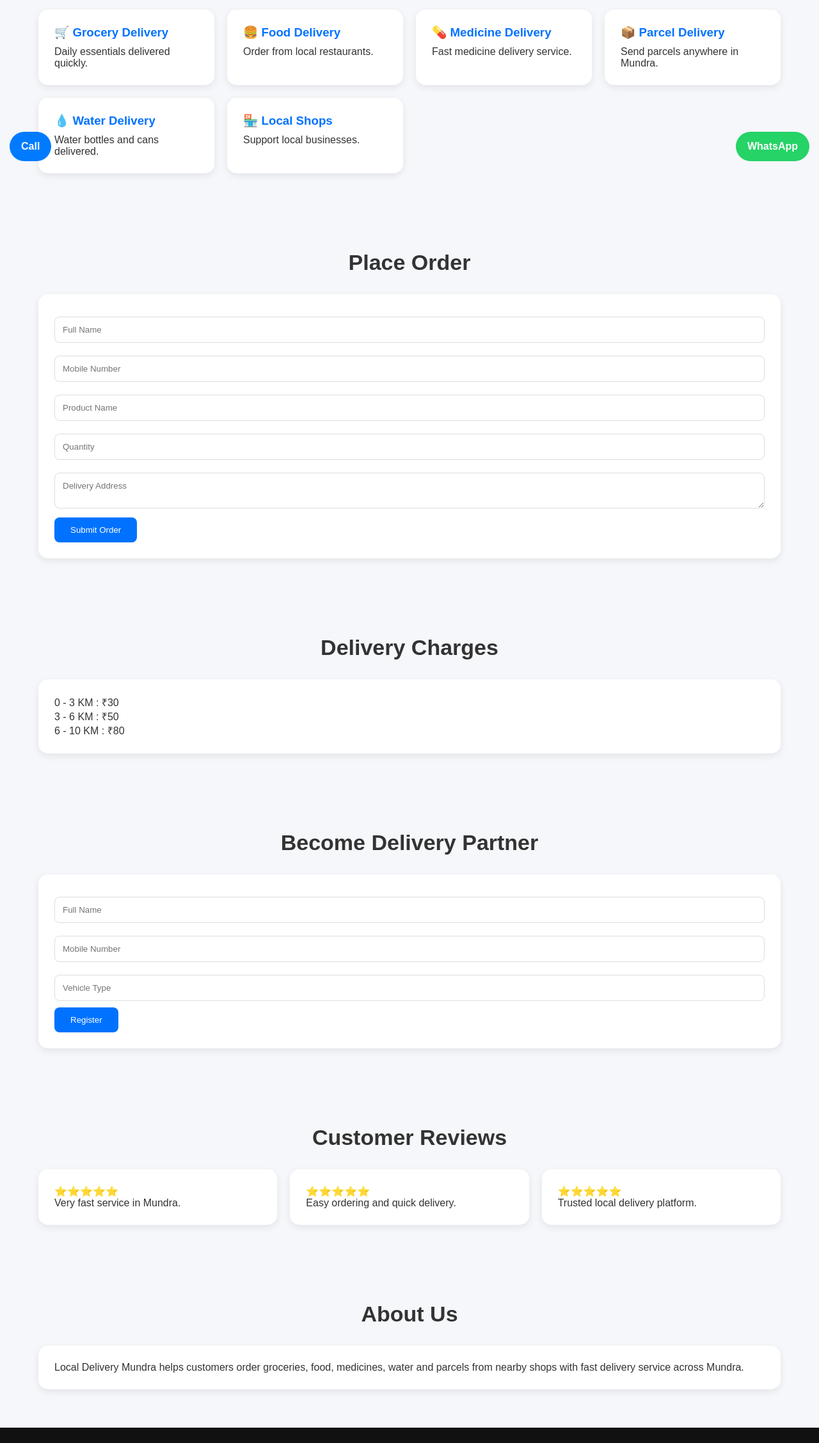
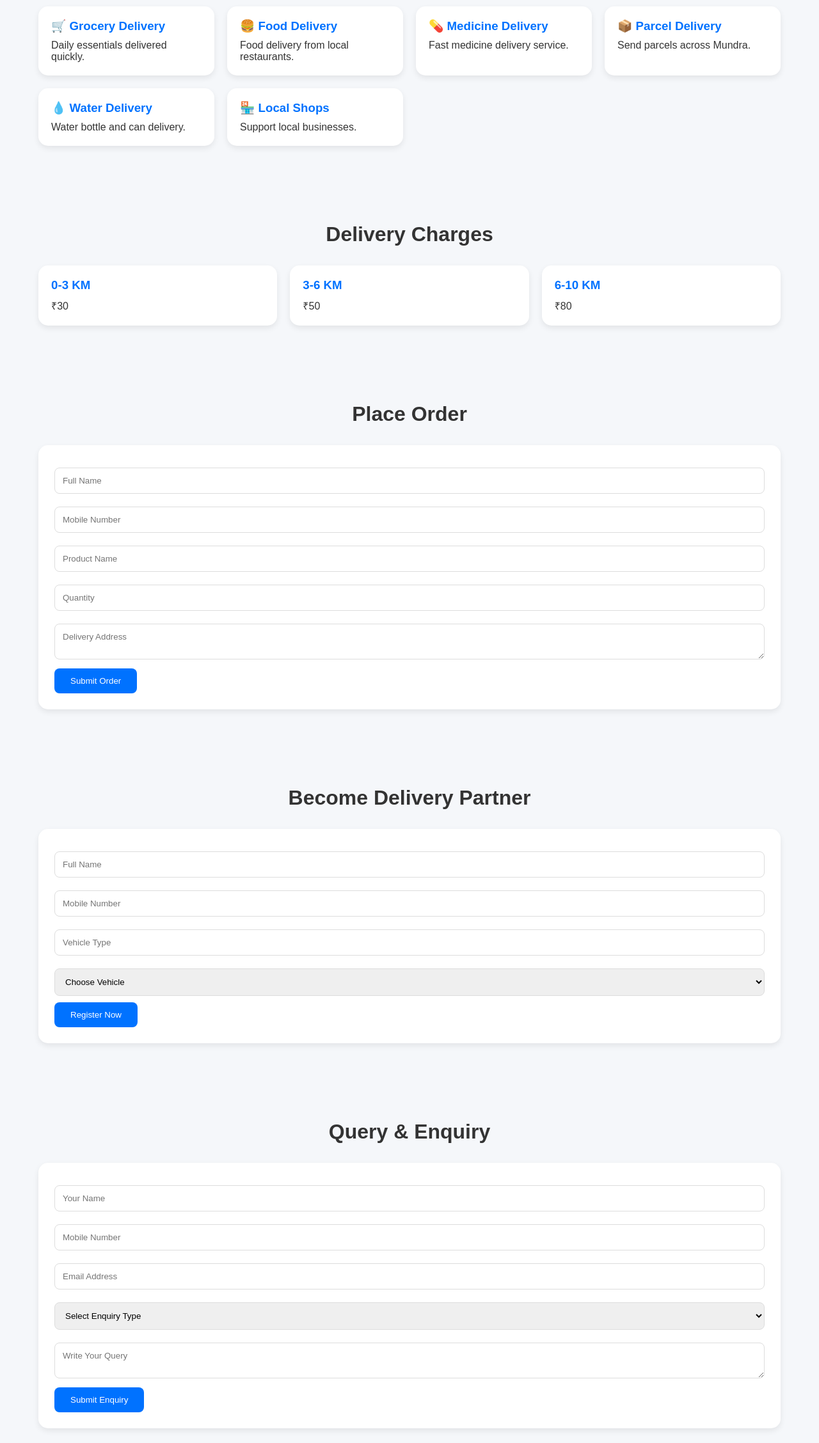
Before and after one commit to officialmrfaiz43-cpu/localdeliverymundra, a plain HTML site: page index.html in a window 1280 px wide. Shown: the part 528-2784 px from the top of the page at 64% size. Drawn offline with Linux system fonts and the light colour scheme.

Commit message:
Update index.html

```diff
--- a/index.html
+++ b/index.html
@@ -5,14 +5,13 @@
 <meta name="viewport" content="width=device-width, initial-scale=1.0">
 <title>Local Delivery Mundra</title>
 
-<link rel="icon" href="logo.png">
-
 <style>
 *{
 margin:0;
 padding:0;
 box-sizing:border-box;
 font-family:Arial,sans-serif;
+scroll-behavior:smooth;
 }
 
 body{
@@ -22,43 +21,33 @@ color:#333;
 
 header{
 background:#fff;
-padding:12px 20px;
+padding:15px 20px;
 display:flex;
 justify-content:space-between;
 align-items:center;
 position:sticky;
 top:0;
-z-index:1000;
+z-index:999;
 box-shadow:0 2px 10px rgba(0,0,0,.1);
 }
 
 .logo{
-display:flex;
-align-items:center;
-gap:10px;
-}
-
-.logo img{
-height:55px;
-}
-
-.logo h2{
-font-size:20px;
-color:#007bff;
+font-size:22px;
+font-weight:bold;
+color:#0077ff;
 }
 
 nav a{
 text-decoration:none;
+margin-left:15px;
 color:#333;
-margin-left:15px;
 font-weight:bold;
-font-size:14px;
 }
 
 .hero{
 background:linear-gradient(135deg,#00c6ff,#0072ff);
 color:#fff;
-padding:90px 20px;
+padding:100px 20px;
 text-align:center;
 }
 
@@ -73,13 +62,13 @@ margin-bottom:25px;
 }
 
 .btn{
-display:inline-block;
-padding:14px 30px;
 background:#fff;
 color:#0072ff;
+padding:14px 30px;
+border-radius:30px;
 text-decoration:none;
 font-weight:bold;
-border-radius:30px;
+display:inline-block;
 }
 
 .section{
@@ -90,7 +79,7 @@ margin:auto;
 
 .section-title{
 text-align:center;
-font-size:34px;
+font-size:32px;
 margin-bottom:30px;
 }
 
@@ -102,14 +91,9 @@ gap:20px;
 
 .card{
 background:#fff;
-padding:25px;
+padding:20px;
 border-radius:15px;
-box-shadow:0 4px 12px rgba(0,0,0,.08);
-transition:.3s;
-}
-
-.card:hover{
-transform:translateY(-5px);
+box-shadow:0 4px 10px rgba(0,0,0,.08);
 }
 
 .card h3{
@@ -121,10 +105,12 @@ form{
 background:#fff;
 padding:25px;
 border-radius:15px;
-box-shadow:0 4px 12px rgba(0,0,0,.08);
+box-shadow:0 4px 10px rgba(0,0,0,.08);
 }
 
-input,textarea,select{
+input,
+textarea,
+select{
 width:100%;
 padding:12px;
 margin:10px 0;
@@ -134,7 +120,7 @@ border-radius:8px;
 
 button{
 background:#0072ff;
-color:#fff;
+color:white;
 padding:12px 25px;
 border:none;
 border-radius:8px;
@@ -145,44 +131,19 @@ button:hover{
 opacity:.9;
 }
 
-.info-box{
-background:#fff;
-padding:25px;
+.review{
+background:white;
+padding:20px;
 border-radius:15px;
-box-shadow:0 4px 12px rgba(0,0,0,.08);
+box-shadow:0 4px 10px rgba(0,0,0,.08);
 }
 
-footer{
+.footer{
 background:#111;
-color:#fff;
+color:white;
 text-align:center;
 padding:30px;
-}
-
-.whatsapp{
-position:fixed;
-right:15px;
-bottom:20px;
-background:#25D366;
-color:white;
-padding:14px 18px;
-border-radius:50px;
-text-decoration:none;
-font-weight:bold;
-z-index:999;
-}
-
-.call{
-position:fixed;
-left:15px;
-bottom:20px;
-background:#007bff;
-color:white;
-padding:14px 18px;
-border-radius:50px;
-text-decoration:none;
-font-weight:bold;
-z-index:999;
+margin-top:50px;
 }
 
 .bottom-nav{
@@ -202,13 +163,12 @@ font-size:32px;
 .bottom-nav{
 display:flex;
 justify-content:space-around;
-align-items:center;
 position:fixed;
 bottom:0;
 left:0;
 width:100%;
-background:#fff;
-padding:10px;
+background:white;
+padding:12px;
 box-shadow:0 -2px 10px rgba(0,0,0,.1);
 z-index:999;
 }
@@ -225,24 +185,20 @@ font-weight:bold;
 <body>
 
 <header>
-<div class="logo">
-<img src="logo.png" alt="Logo">
-<h2>Local Delivery Mundra</h2>
-</div>
+<div class="logo">🚚 Local Delivery Mundra</div>
 
 <nav>
 <a href="#home">Home</a>
 <a href="#services">Services</a>
 <a href="#order">Order</a>
 <a href="#partner">Partner</a>
-<a href="#about">About</a>
-<a href="#contact">Contact</a>
+<a href="#query">Query</a>
 </nav>
 </header>
 
 <section class="hero" id="home">
-<h1>Order Anything in Mundra</h1>
-<p>Groceries • Food • Medicines • Parcels Delivered Fast</p>
+<h1>Local Delivery Mundra</h1>
+<p>Mundra's Fast & Reliable Local Delivery Platform</p>
 <a href="#order" class="btn">Place Order</a>
 </section>
 
@@ -258,7 +214,7 @@ font-weight:bold;
 
 <div class="card">
 <h3>🍔 Food Delivery</h3>
-<p>Order from local restaurants.</p>
+<p>Food delivery from local restaurants.</p>
 </div>
 
 <div class="card">
@@ -268,12 +224,12 @@ font-weight:bold;
 
 <div class="card">
 <h3>📦 Parcel Delivery</h3>
-<p>Send parcels anywhere in Mundra.</p>
+<p>Send parcels across Mundra.</p>
 </div>
 
 <div class="card">
 <h3>💧 Water Delivery</h3>
-<p>Water bottles and cans delivered.</p>
+<p>Water bottle and can delivery.</p>
 </div>
 
 <div class="card">
@@ -281,6 +237,16 @@ font-weight:bold;
 <p>Support local businesses.</p>
 </div>
 
+</div>
+</section>
+
+<section class="section">
+<h2 class="section-title">Delivery Charges</h2>
+
+<div class="grid">
+<div class="card"><h3>0-3 KM</h3><p>₹30</p></div>
+<div class="card"><h3>3-6 KM</h3><p>₹50</p></div>
+<div class="card"><h3>6-10 KM</h3><p>₹80</p></div>
 </div>
 </section>
 
@@ -293,18 +259,8 @@ font-weight:bold;
 <input type="text" placeholder="Product Name">
 <input type="number" placeholder="Quantity">
 <textarea placeholder="Delivery Address"></textarea>
-<button>Submit Order</button>
+<button type="submit">Submit Order</button>
 </form>
-</section>
-
-<section class="section">
-<h2 class="section-title">Delivery Charges</h2>
-
-<div class="info-box">
-<p>0 - 3 KM : ₹30</p>
-<p>3 - 6 KM : ₹50</p>
-<p>6 - 10 KM : ₹80</p>
-</div>
 </section>
 
 <section class="section" id="partner">
@@ -314,7 +270,36 @@ font-weight:bold;
 <input type="text" placeholder="Full Name">
 <input type="tel" placeholder="Mobile Number">
 <input type="text" placeholder="Vehicle Type">
-<button>Register</button>
+<select>
+<option>Choose Vehicle</option>
+<option>Bike</option>
+<option>Scooter</option>
+<option>Cycle</option>
+<option>Car</option>
+</select>
+<button type="submit">Register Now</button>
+</form>
+</section>
+
+<section class="section" id="query">
+<h2 class="section-title">Query & Enquiry</h2>
+
+<form>
+<input type="text" placeholder="Your Name">
+<input type="tel" placeholder="Mobile Number">
+<input type="email" placeholder="Email Address">
+
+<select>
+<option>Select Enquiry Type</option>
+<option>Customer Support</option>
+<option>Shop Registration</option>
+<option>Delivery Partner</option>
+<option>Business Partnership</option>
+</select>
+
+<textarea placeholder="Write Your Query"></textarea>
+
+<button type="submit">Submit Enquiry</button>
 </form>
 </section>
 
@@ -323,51 +308,49 @@ font-weight:bold;
 
 <div class="grid">
 
-<div class="card">
+<div class="review">
 ⭐⭐⭐⭐⭐
-<p>Very fast service in Mundra.</p>
+<p>Fast delivery and excellent service.</p>
 </div>
 
-<div class="card">
+<div class="review">
 ⭐⭐⭐⭐⭐
-<p>Easy ordering and quick delivery.</p>
+<p>Best local delivery platform in Mundra.</p>
 </div>
 
-<div class="card">
+<div class="review">
 ⭐⭐⭐⭐⭐
-<p>Trusted local delivery platform.</p>
+<p>Easy ordering and quick response.</p>
 </div>
 
 </div>
 </section>
 
-<section class="section" id="about">
+<section class="section">
 <h2 class="section-title">About Us</h2>
 
-<div class="info-box">
+<div class="card">
 <p>
-Local Delivery Mundra helps customers order groceries,
-food, medicines, water and parcels from nearby shops
-with fast delivery service across Mundra.
+Local Delivery Mundra is a platform connecting customers,
+shops and delivery partners across Mundra.
+We aim to provide fast, reliable and affordable delivery services.
 </p>
 </div>
 </section>
 
-<footer>
-<h3>Local Delivery Mundra</h3>
-<p>Fast • Reliable • Trusted</p>
-<p>© 2026 All Rights Reserved</p>
+<footer class="footer">
+<h2>Local Delivery Mundra</h2>
+<p>Mundra's Local Delivery Platform</p>
+<p>Groceries • Food • Medicines • Parcels</p>
+<p>© 2026 Local Delivery Mundra</p>
 </footer>
-
-<a class="whatsapp" href="https://wa.me/919106301219">WhatsApp</a>
-
-<a class="call" href="tel:+919106301219">Call</a>
 
 <div class="bottom-nav">
 <a href="#home">🏠 Home</a>
+<a href="#services">📦 Services</a>
 <a href="#order">🛒 Order</a>
 <a href="#partner">🚚 Partner</a>
-<a href="#contact">📞 Contact</a>
+<a href="#query">📞 Query</a>
 </div>
 
 </body>
```
